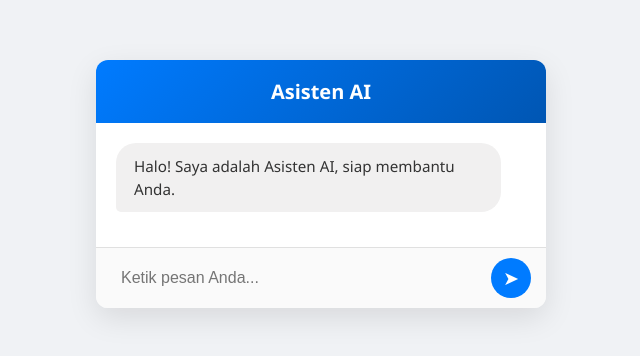
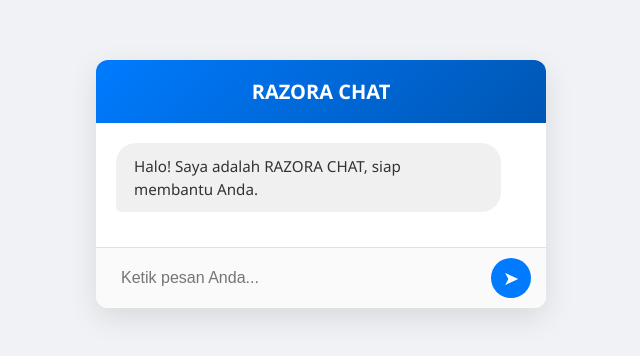
Before and after one commit to rpzzvfx/RazoraChatt, a plain HTML site: page index.html in a window 1280 px wide. Shown: the part 216-572 px from the top of the page, without its empty margins (319-959 px from the left). Drawn offline with Linux system fonts and the light colour scheme.

Commit message:
Update index.html

```diff
--- a/index.html
+++ b/index.html
@@ -3,7 +3,7 @@
 <head>
     <meta charset="UTF-8">
     <meta name="viewport" content="width=device-width, initial-scale=1.0">
-    <title>Asisten AI</title>
+    <title>RAZORA CHAT</title>
     <style>
         body {
             font-family: 'Segoe UI', Tahoma, Geneva, Verdana, sans-serif;
@@ -94,9 +94,9 @@
 </head>
 <body>
     <div class="chat-container">
-        <div class="chat-header">Asisten AI</div>
+        <div class="chat-header">RAZORA CHAT</div>
         <div class="chat-messages" id="messages">
-            <div class="message bot-message">Halo! Saya adalah Asisten AI, siap membantu Anda.</div>
+            <div class="message bot-message">Halo! Saya adalah RAZORA CHAT, siap membantu Anda.</div>
         </div>
         <div class="chat-input">
             <input type="text" id="userInput" placeholder="Ketik pesan Anda...">
@@ -146,7 +146,7 @@
 
             } catch (error) {
                 console.error('Terjadi kesalahan:', error);
-                botThinkingDiv.textContent = 'Maaf, terjadi kesalahan saat menghubungi AI.';
+                botThinkingDiv.textContent = 'Maaf yaa sayangg, masii tidak berfungsii';
             }
 
             messagesContainer.scrollTop = messagesContainer.scrollHeight;
```
